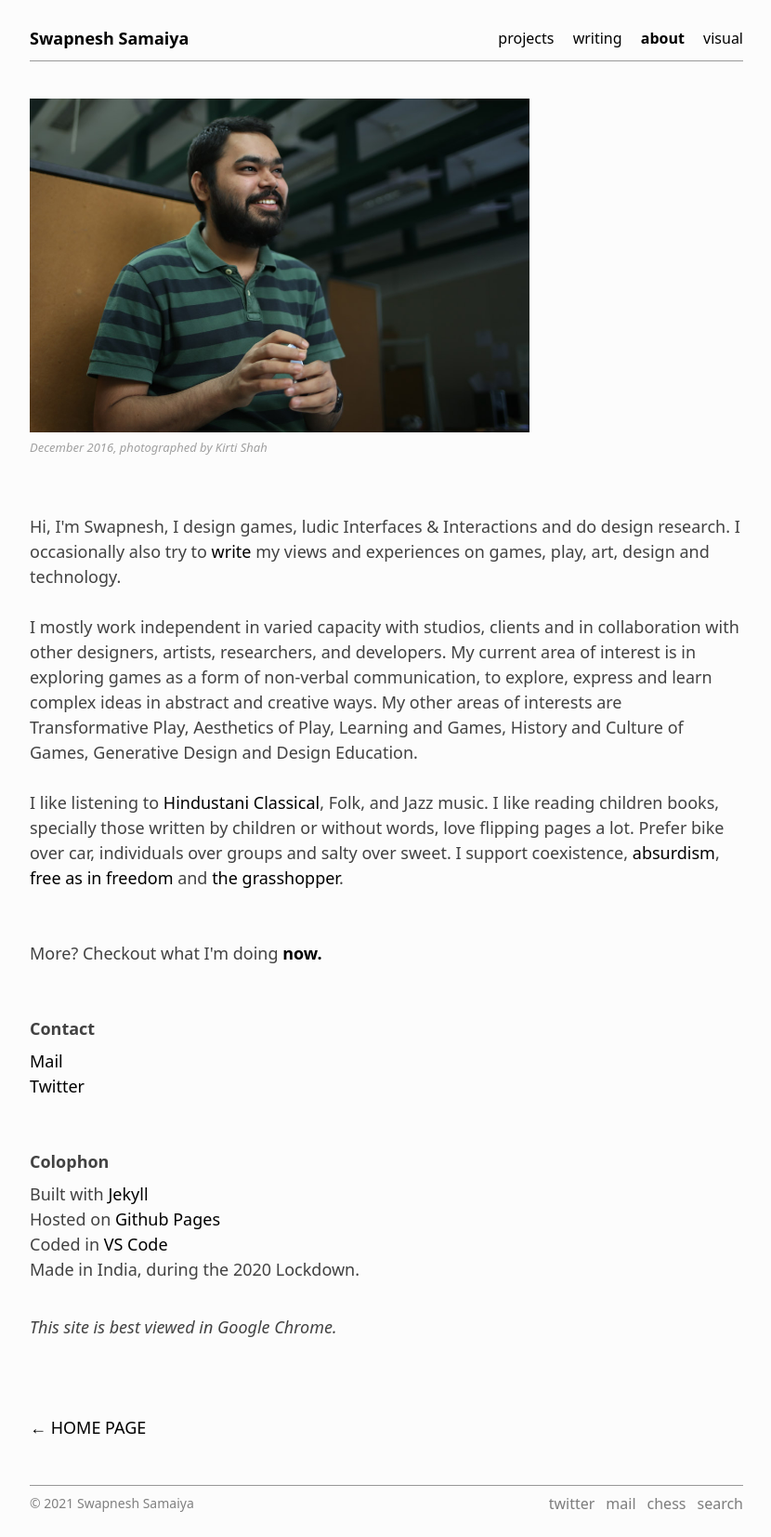
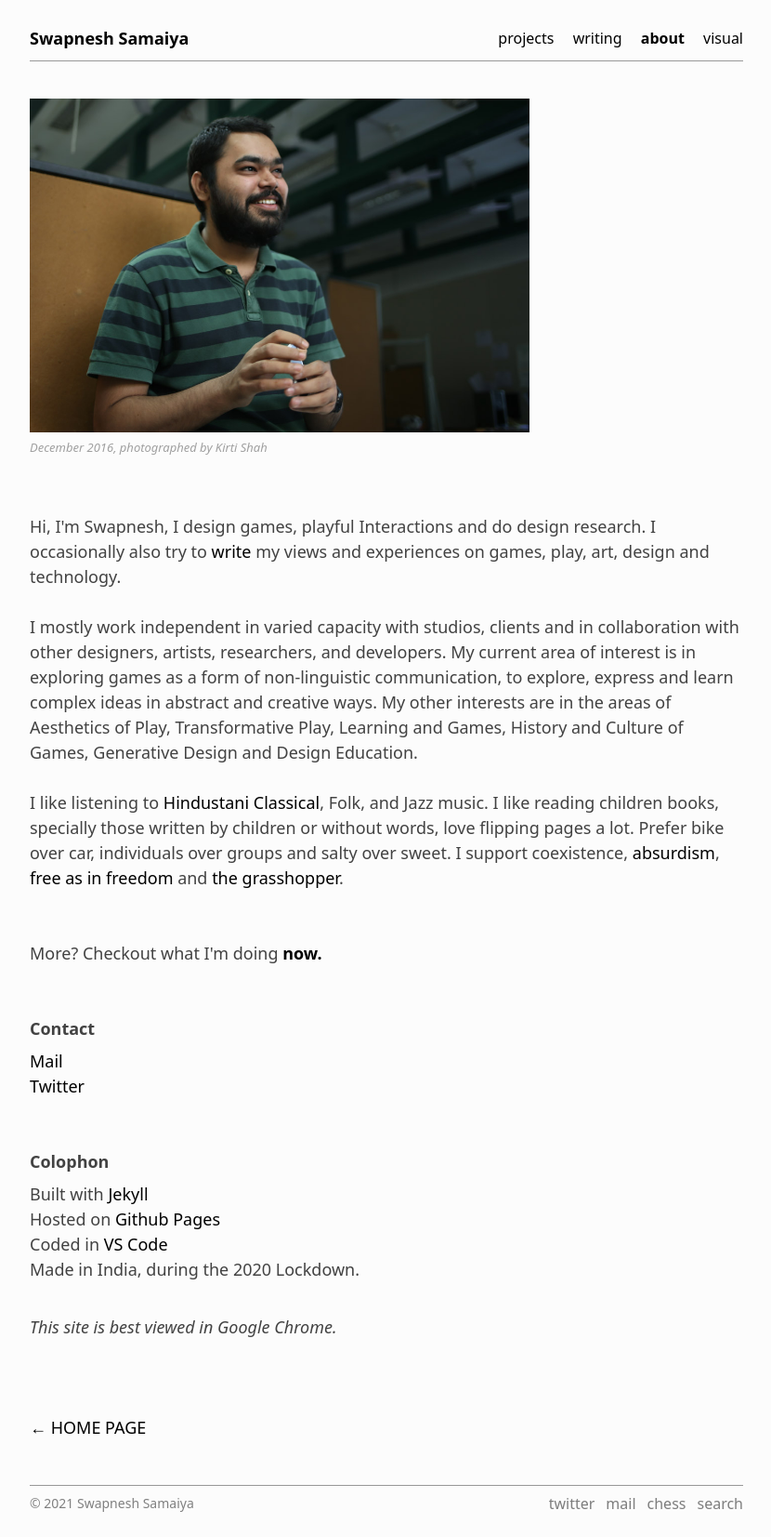
Before and after one commit to bunbutterjam/bunbutterjam.github.io, a Jekyll site: the page built from _pages/about.html, in a window 1280 px wide. Shown: the whole page at 93% size, without its empty margins (224-1054 px from the left). Built offline with Jekyll 4.4.1, drawn with Linux system fonts in a browser that asks for light colours.

Commit message:
about update

```diff
--- a/_pages/about.html
+++ b/_pages/about.html
@@ -9,17 +9,17 @@
     <i style=" font-size: small ; color: rgb(160, 160, 160); float: inline-start;">December 2016, photographed by Kirti
         Shah</i><br><br><br>
 
-    Hi, I'm Swapnesh, I design games, ludic Interfaces & Interactions and do design research. I occasionally also try to <a
+    Hi, I'm Swapnesh, I design games, playful Interactions and do design research. I occasionally also try to <a
         href=""></a> <a href="writing.html" target="_blank">write</a> my views and
     experiences on
     games, play, art, design and technology.<br><br>
 
     I mostly work independent in varied capacity with studios, clients and in collaboration with
     other designers, artists,
-    researchers, and developers. My current area of interest is in exploring games as a form of non-verbal
+    researchers, and developers. My current area of interest is in exploring games as a form of non-linguistic
     communication, to
-    explore, express and learn complex ideas in abstract and creative ways. My other areas of interests are
-    Transformative Play, Aesthetics of Play, Learning and Games, History and Culture of Games, Generative Design and
+    explore, express and learn complex ideas in abstract and creative ways. My other interests are in the areas of Aesthetics of Play,
+    Transformative Play, Learning and Games, History and Culture of Games, Generative Design and
     Design Education. <br><br>
 
     I like listening to <a href="https://en.wikipedia.org/wiki/Hindustani_classical_music" target="_blank" >Hindustani Classical</a>,
```
